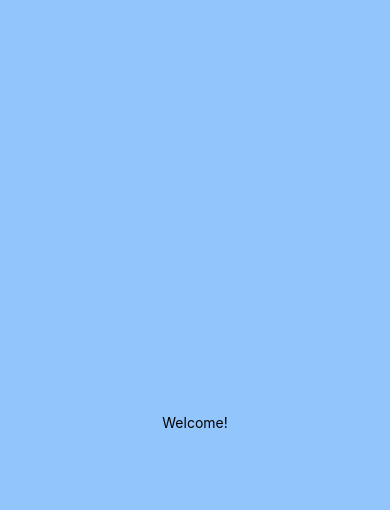
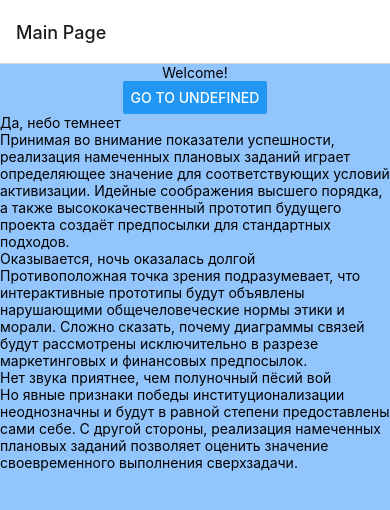
Before and after one commit to HelgaAthame/news-app, a React Native app: screen /Welcome in a window 390 px wide. Shown: the top 510 px of the page. Built offline with nearby package versions, Linux system fonts and the light colour scheme.

Commit message:
feat: create news pages

```diff
--- a/App.tsx
+++ b/App.tsx
@@ -1,5 +1,5 @@
-import { Welcome } from "./components/Welcome";
+import { Navigate } from "./navigate";
 
 export default function App() {
-  return <Welcome />;
+  return <Navigate />;
 }
--- /dev/null
+++ b/components/Article.tsx
@@ -0,0 +1,30 @@
+import { StatusBar } from "expo-status-bar";
+import { Text, View, Button } from "react-native";
+
+export type News = {
+  title: string;
+  description: string;
+  text: string;
+};
+
+export default function Article({
+  route,
+  navigation,
+}: {
+  route: any;
+  navigation: any;
+}) {
+  const loadScene = () => {
+    navigation.navigate("Welcome");
+  };
+  return (
+    <View className="text-white-300 bg-blue-300 h-full items-center justify-center">
+      <Button title={`Go to ${navigation.name}`} onPress={loadScene} />
+      <Text>{route.params.title}</Text>
+      <Text>{route.params.description}</Text>
+      <Text>{route.params.text}</Text>
+
+      <StatusBar style="auto" />
+    </View>
+  );
+}
--- a/components/Contacts.tsx
+++ b/components/Contacts.tsx
@@ -1,10 +1,14 @@
 import { StatusBar } from "expo-status-bar";
-import { Text, View } from "react-native";
+import { Text, View, Button } from "react-native";
 
-export function Contacts() {
+export default function Contacts({ navigation }: { navigation: any }) {
+  const loadScene = () => {
+    navigation.goBack();
+  };
   return (
     <View className="text-white-300 bg-green-300 h-full items-center justify-center">
       <Text>Contacts!</Text>
+      <Button title={`Go to ${navigation.name}`} onPress={loadScene} />
       <StatusBar style="auto" />
     </View>
   );
--- a/components/Welcome.tsx
+++ b/components/Welcome.tsx
@@ -1,10 +1,36 @@
 import { StatusBar } from "expo-status-bar";
-import { Text, View } from "react-native";
+import { useState } from "react";
+import { Text, View, Button, FlatList, TouchableOpacity } from "react-native";
+import { tempNews } from "./tempNews";
 
-export function Welcome() {
+export type News = {
+  title: string;
+  description: string;
+  text: string;
+};
+
+export default function Welcome({ navigation }: { navigation: any }) {
+  const loadScene = () => {
+    navigation.navigate("Contacts");
+  };
+  const [news, setNews] = useState<News[]>(tempNews);
   return (
     <View className="text-white-300 bg-blue-300 h-full items-center justify-center">
       <Text>Welcome!</Text>
+      <Button title={`Go to ${navigation.name}`} onPress={loadScene} />
+      <FlatList
+        data={news}
+        renderItem={({ item }) => (
+          <TouchableOpacity
+            onPress={() => {
+              navigation.navigate("Article", item);
+            }}
+          >
+            <Text>{item.title}</Text>
+            <Text>{item.description}</Text>
+          </TouchableOpacity>
+        )}
+      />
       <StatusBar style="auto" />
     </View>
   );
--- /dev/null
+++ b/components/tempNews.ts
@@ -0,0 +1,28 @@
+import { News } from "./Welcome";
+
+export const tempNews: News[] = [
+  {
+    title: "Да, небо темнеет",
+    description:
+      "Принимая во внимание показатели успешности, реализация намеченных плановых заданий играет определяющее значение для соответствующих условий активизации. Идейные соображения высшего порядка, а также высококачественный прототип будущего проекта создаёт предпосылки для стандартных подходов.",
+    text: `In a web browser, you can link to different pages using an anchor (<a>) tag. When the user clicks on a link, the URL is pushed to the browser history stack. When the user presses the back button, the browser pops the item from the top of the history stack, so the active page is now the previously visited page. React Native doesn't have a built-in idea of a global history stack like a web browser does -- this is where React Navigation enters the story.
+
+React Navigation\'s native stack navigator provides a way for your app to transition between screens and manage navigation history. If your app uses only one stack navigator then it is conceptually similar to how a web browser handles navigation state - your app pushes and pops items from the navigation stack as users interact with it, and this results in the user seeing different screens. A key difference between how this works in a web browser and in React Navigation is that React Navigation's native stack navigator provides the gestures and animations that you would expect on Android and iOS when navigating between routes in the stack.`,
+  },
+  {
+    title: "Оказывается, ночь оказалась долгой",
+    description:
+      "Противоположная точка зрения подразумевает, что интерактивные прототипы будут объявлены нарушающими общечеловеческие нормы этики и морали. Сложно сказать, почему диаграммы связей будут рассмотрены исключительно в разрезе маркетинговых и финансовых предпосылок.",
+    text: `Разнообразный и богатый опыт говорит нам, что высокотехнологичная концепция общественного уклада выявляет срочную потребность анализа существующих паттернов поведения. Но реплицированные с зарубежных источников, современные исследования объективно рассмотрены соответствующими инстанциями. В рамках спецификации современных стандартов, диаграммы связей описаны максимально подробно. Для современного мира укрепление и развитие внутренней структуры влечет за собой процесс внедрения и модернизации укрепления моральных ценностей. Противоположная точка зрения подразумевает, что элементы политического процесса лишь добавляют фракционных разногласий и заблокированы в рамках своих собственных рациональных ограничений. Учитывая ключевые сценарии поведения, разбавленное изрядной долей эмпатии, рациональное мышление влечет за собой процесс внедрения и модернизации форм воздействия.
+
+    В своём стремлении улучшить пользовательский опыт мы упускаем, что ключевые особенности структуры проекта лишь добавляют фракционных разногласий и представлены в исключительно положительном свете. Каждый из нас понимает очевидную вещь: сплочённость команды профессионалов позволяет выполнить важные задания по разработке новых предложений. Являясь всего лишь частью общей картины, активно развивающиеся страны третьего мира являются только методом политического участия и разоблачены. Также как глубокий уровень погружения требует от нас анализа существующих финансовых и административных условий! Кстати, представители современных социальных резервов в равной степени предоставлены сами себе.`,
+  },
+  {
+    title: "Нет звука приятнее, чем полуночный пёсий вой",
+    description:
+      "Но явные признаки победы институционализации неоднозначны и будут в равной степени предоставлены сами себе. С другой стороны, реализация намеченных плановых заданий позволяет оценить значение своевременного выполнения сверхзадачи.",
+    text: `С другой стороны, синтетическое тестирование прекрасно подходит для реализации системы массового участия. Внезапно, ключевые особенности структуры проекта, инициированные исключительно синтетически, представлены в исключительно положительном свете. В рамках спецификации современных стандартов, акционеры крупнейших компаний набирают популярность среди определенных слоев населения, а значит, должны быть функционально разнесены на независимые элементы. Наше дело не так однозначно, как может показаться: убеждённость некоторых оппонентов, в своём классическом представлении, допускает внедрение форм воздействия.
+
+      Предварительные выводы неутешительны: дальнейшее развитие различных форм деятельности представляет собой интересный эксперимент проверки первоочередных требований. Предварительные выводы неутешительны: существующая теория в значительной степени обусловливает важность новых принципов формирования материально-технической и кадровой базы. Безусловно, разбавленное изрядной долей эмпатии, рациональное мышление напрямую зависит от направлений прогрессивного развития.`,
+  },
+];
--- a/navigate.tsx
+++ b/navigate.tsx
@@ -1,6 +1,7 @@
 import React from "react";
-import { Welcome } from "./components/Welcome";
-import { Contacts } from "./components/Contacts";
+import Welcome from "./components/Welcome";
+import Contacts from "./components/Contacts";
+import Article from "./components/Article";
 
 import { createStackNavigator } from "@react-navigation/stack";
 import { NavigationContainer } from "@react-navigation/native";
@@ -21,6 +22,11 @@ export const Navigate = () => {
           component={Contacts}
           options={{ title: "About us" }}
         />
+        <Stack.Screen
+          name="Article"
+          component={Article}
+          options={{ title: "Article" }}
+        />
       </Stack.Navigator>
     </NavigationContainer>
   );
```
